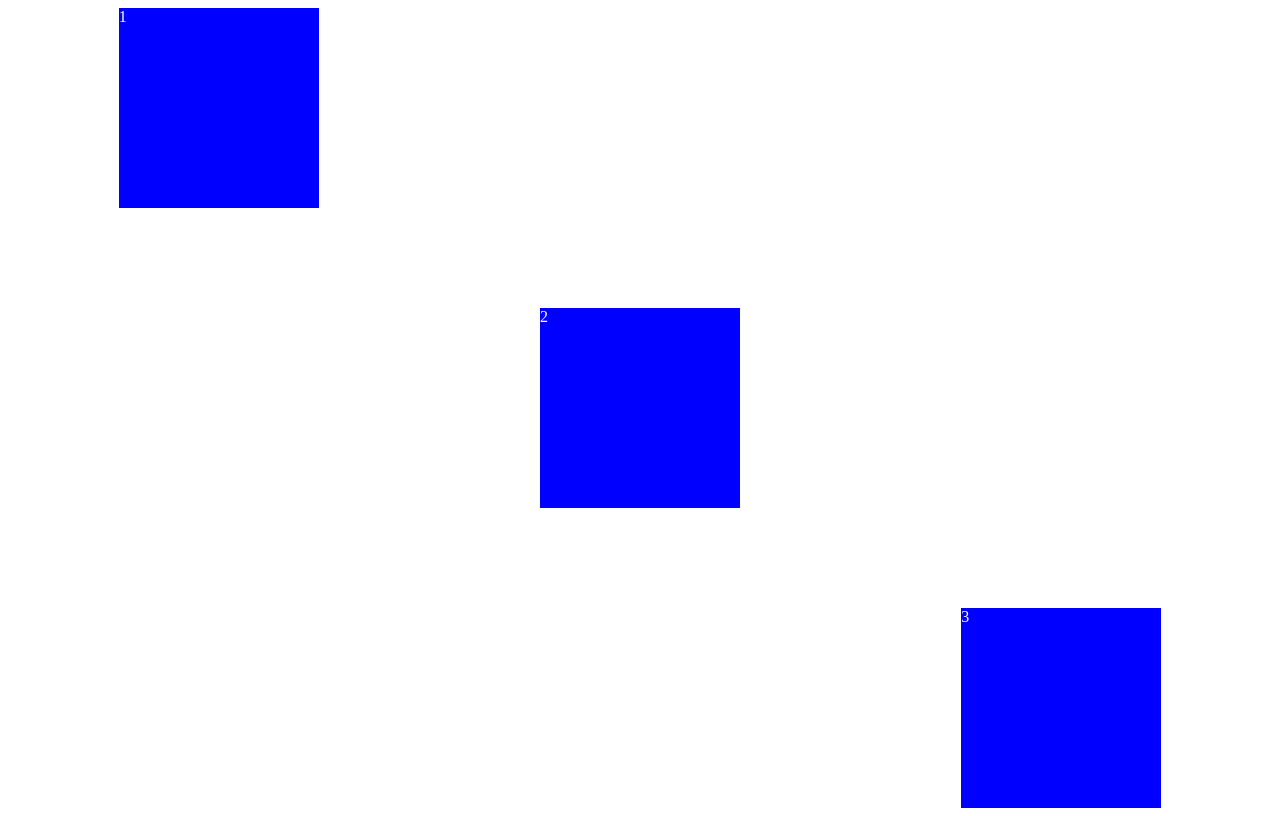
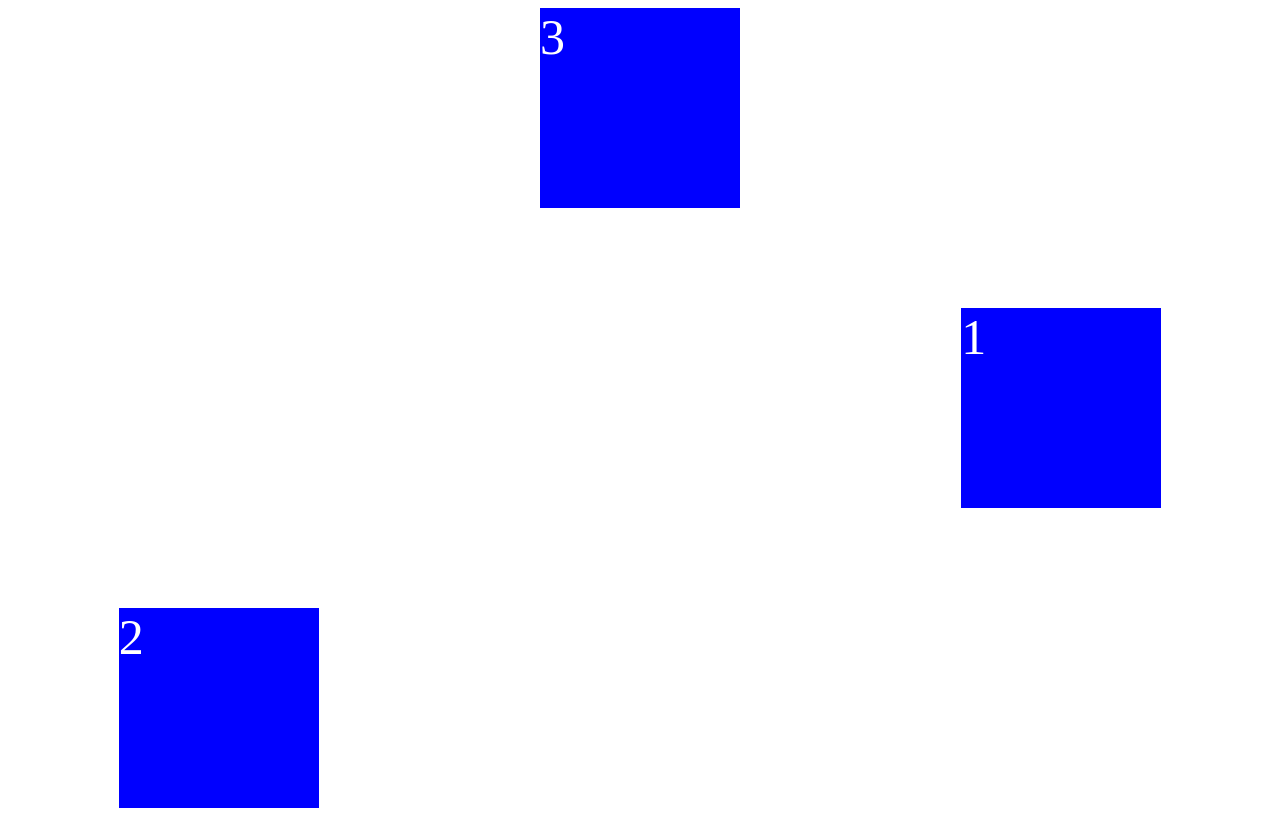
Before and after one commit to DoubleS-Lee/scss-masterclass, a plain HTML site: page index.html in a window 1280 px wide. Drawn offline with Linux system fonts and the light colour scheme.

Commit message:
1.4:order

```diff
--- a/styles.css
+++ b/styles.css
@@ -10,12 +10,15 @@
   height: 200px;
   width: 200px;
   color: white;
+  font-size: 50px;
+}
+
+.child:nth-child(1) {
+  align-self: center;
+  order: 2;
 }
 
 .child:nth-child(2) {
-  align-self: center;
+  align-self: flex-end;
+  order: 0;
 }
-
-.child:nth-child(3) {
-  align-self: flex-end;
-}
```
